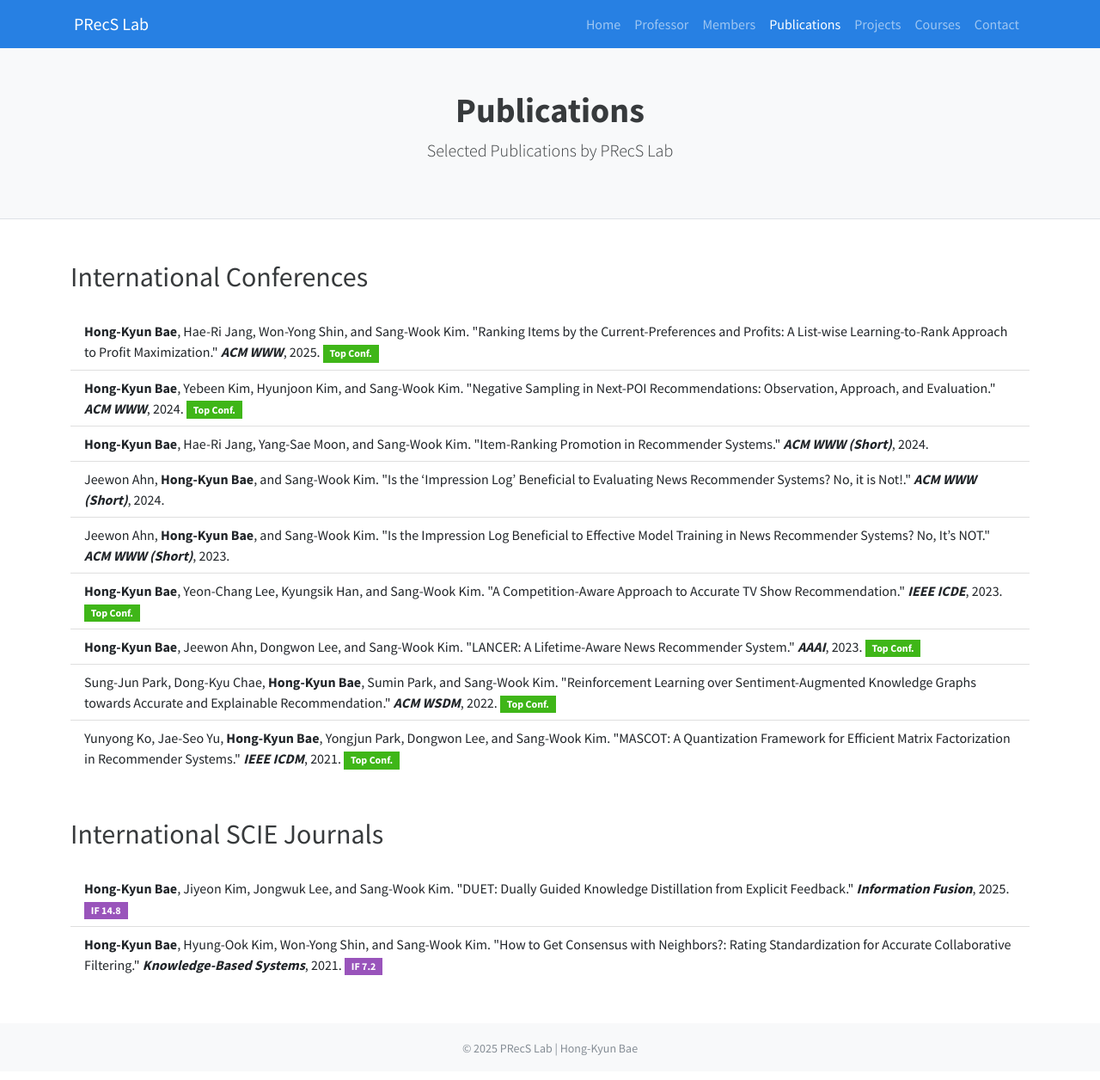
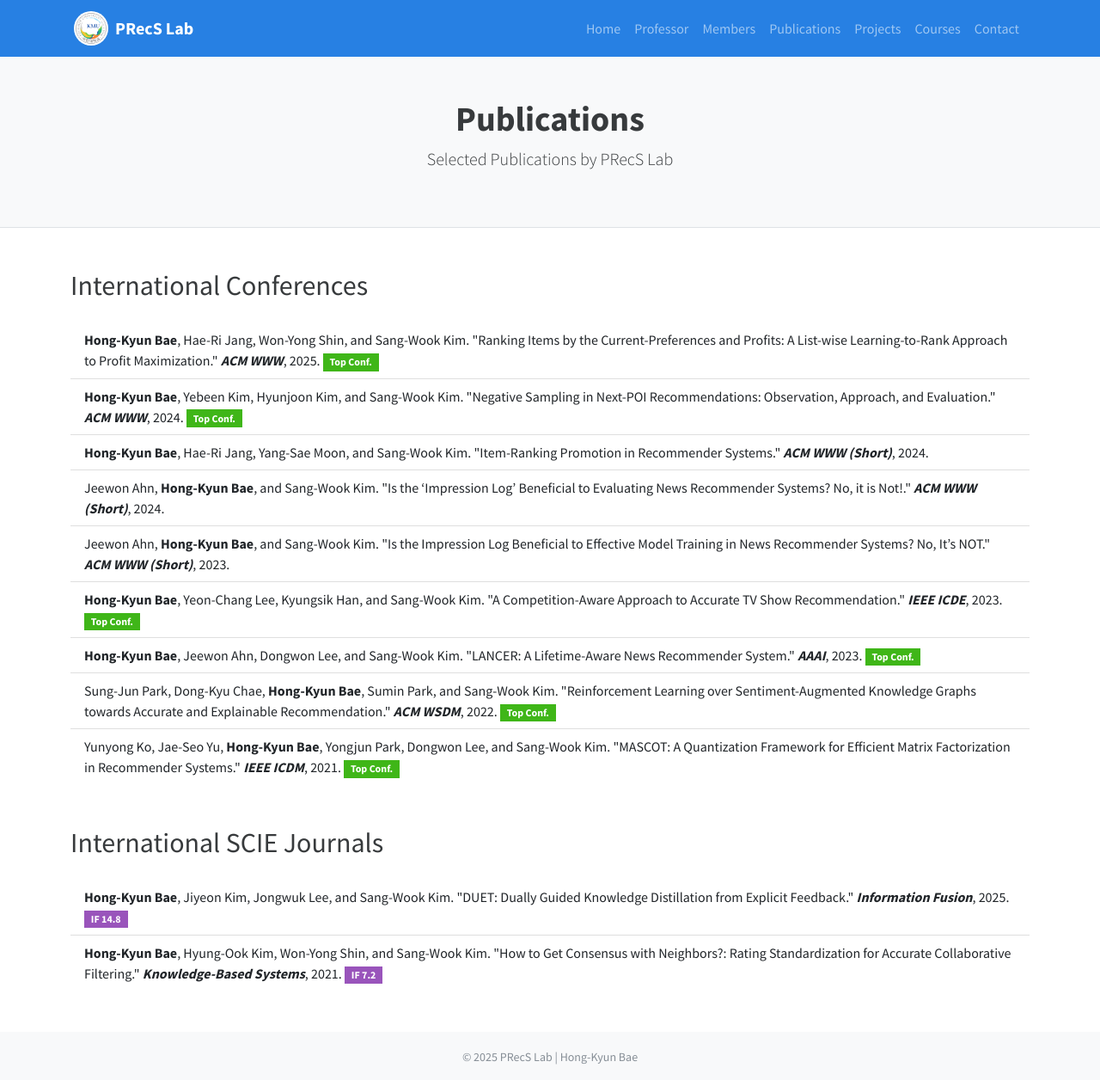
Before and after one commit to hongkyun-bae/hongkyun-bae.github.io, a Jekyll site: the page precs/publications.html, which Jekyll copies as it is, in a window 1280 px wide. Shown: the whole page at 86% size. Built offline with Jekyll 4.4.1, drawn with Linux system fonts in a browser that asks for light colours; nearby versions of some CDN libraries.

Commit message:
Update publications.html

```diff
--- a/precs/publications.html
+++ b/precs/publications.html
@@ -13,9 +13,11 @@
 
 <!-- Navigation -->
 <nav class="navbar navbar-expand-lg navbar-dark bg-primary">
-  <div class="container">
-    <a class="navbar-brand" href="index.html">
-      <span>PRecS Lab</span>
+  <!-- px-3로 좌우 패딩 통일 -->
+  <div class="container px-3">
+    <a class="navbar-brand d-flex align-items-center gap-2" href="index.html">
+      <img src="assets/images/kookmin_logo.png" alt="Kookmin University Logo" class="brand-logo">
+      <span class="fw-semibold">PRecS Lab</span>
     </a>
     <button class="navbar-toggler" type="button" data-bs-toggle="collapse" data-bs-target="#navbarNav">
       <span class="navbar-toggler-icon"></span>
@@ -25,7 +27,7 @@
         <li class="nav-item"><a class="nav-link" href="index.html">Home</a></li>
         <li class="nav-item"><a class="nav-link" href="about.html">Professor</a></li>
         <li class="nav-item"><a class="nav-link" href="members.html">Members</a></li>
-        <li class="nav-item"><a class="nav-link active" href="publications.html">Publications</a></li>
+        <li class="nav-item"><a class="nav-link" href="publications.html">Publications</a></li>
         <li class="nav-item"><a class="nav-link" href="projects.html">Projects</a></li>
         <li class="nav-item"><a class="nav-link" href="courses.html">Courses</a></li>
         <li class="nav-item"><a class="nav-link" href="contact.html">Contact</a></li>
@@ -33,6 +35,7 @@
     </div>
   </div>
 </nav>
+
 
 <!-- Header -->
 <header class="bg-light text-center py-5 border-bottom">
```
